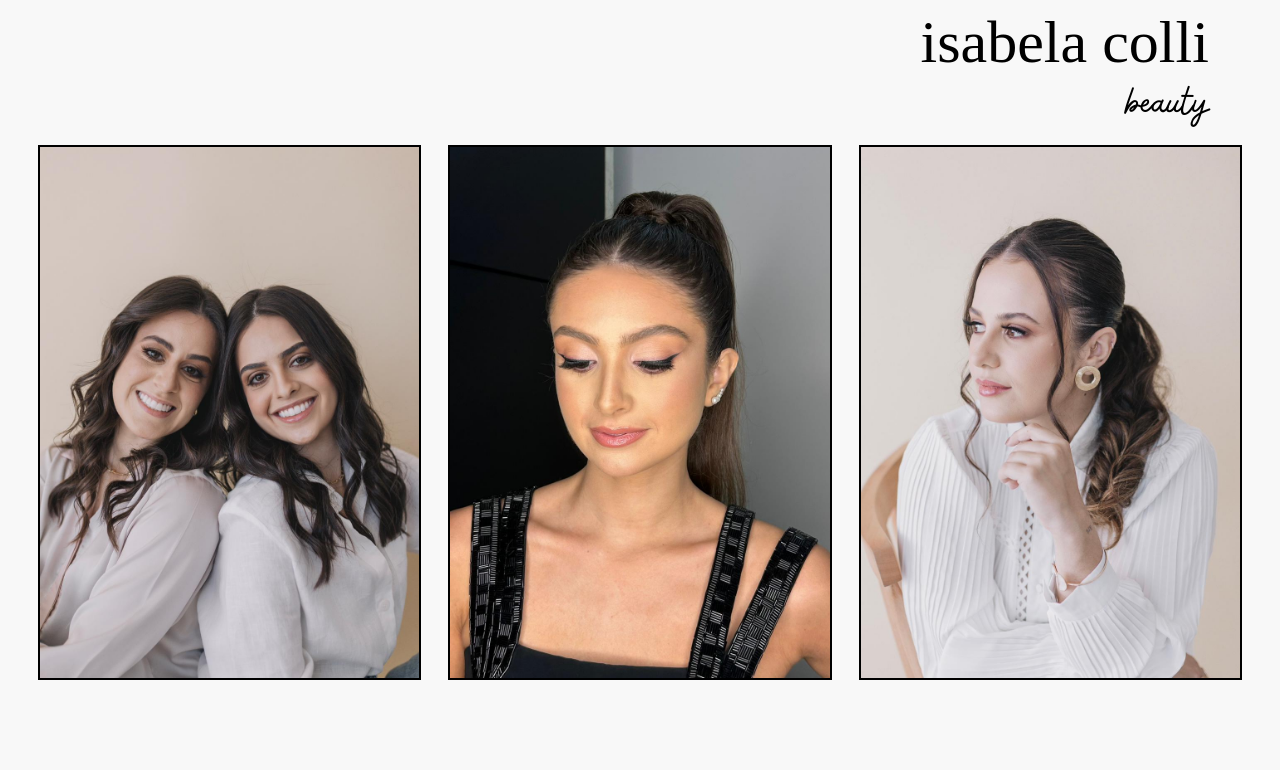
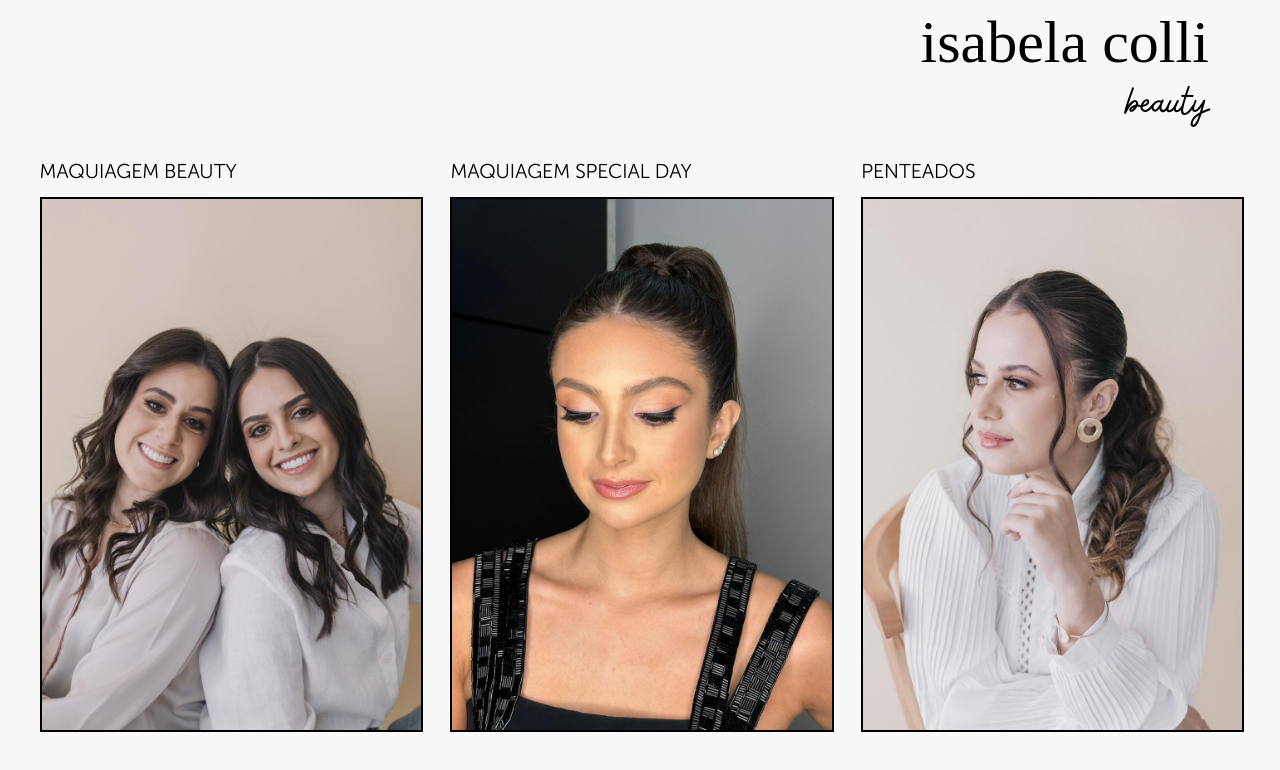
Before and after one commit to gabrielscapim/frontend-schedule-your-beauty, a React (Vite) app: page / in a window 1280 px wide. Shown: the top 770 px of the page. Built offline with nearby package versions, Linux system fonts and the light colour scheme; a web font is replaced by a local one.

Commit message:
feat: production card text and styles

```diff
--- a/src/App.css
+++ b/src/App.css
@@ -8,6 +8,11 @@
     src: url('../public/fonts/bellaboo-1.ttf') format('truetype');
 }
 
+@font-face {
+    font-family: 'MuseoSansRounded-300';
+    src: url('../public/fonts/MuseoSansRounded-300.ttf') format('truetype');
+}
+
 body {
     background-color: #f8f8f8;
 }
--- a/src/components/Header/Header.module.css
+++ b/src/components/Header/Header.module.css
@@ -3,7 +3,7 @@
     display: flex;
     flex-direction: column;
     align-items: flex-end;
-    margin-bottom: 16px;
+    margin-bottom: 32px;
 }
 
 .header-container {
--- a/src/components/ProductionCard/ProductionCard.jsx
+++ b/src/components/ProductionCard/ProductionCard.jsx
@@ -1,15 +1,16 @@
 /* eslint-disable react/prop-types */
 import styles from './ProductionCard.module.css';
 
-function ProductionCard({ src }) {
+function ProductionCard({ name, src }) {
   return (
-    <div className={ styles['production-card-container'] }>
+    <button className={ styles['production-card-container'] }>
+      <span>{ name.toUpperCase() }</span>
       <img
         src={ src }
         alt="production-main"
         className={ styles['production-card-image'] }
       />
-    </div>
+    </button>
   );
 }
 
--- a/src/components/ProductionCard/ProductionCard.module.css
+++ b/src/components/ProductionCard/ProductionCard.module.css
@@ -1,12 +1,22 @@
 .production-card-container {
-    font-family: 'Athena';
+    font-family: 'MuseoSansRounded-300';
     display: flex;
     flex-direction: column;
-    align-items: center;
     width: 30%;
+    font-size: 20px;
+    border: none;
+    padding: 0;
+    background-color: transparent;
+    cursor: pointer;
 }
 
 .production-card-image {
     width: 100%;
     border: 2px solid black;
+    position: relative;
+    margin-top: 12px;
 }
+
+.production-card-container:hover {
+    transform: scale(1.03);
+}
--- a/src/pages/PageMain.jsx
+++ b/src/pages/PageMain.jsx
@@ -4,17 +4,27 @@ import styles from './PageMain.module.css';
 /* eslint-disable sonarjs/no-duplicate-string */
 function PageMain() {
   const productionsTest = [
-    '../../public/images/primeira.jpeg',
-    '../../public/images/segunda.jpeg',
-    '../../public/images/terceira.jpeg',
+    {
+      src: '../../public/images/primeira.jpeg',
+      name: 'maquiagem beauty',
+    },
+    {
+      src: '../../public/images/segunda.jpeg',
+      name: 'maquiagem special day',
+    },
+    {
+      src: '../../public/images/terceira.jpeg',
+      name: 'penteados',
+    },
   ];
 
   return (
     <section className={ styles['productions-container'] }>
-      { productionsTest.map((production, index) => (
+      { productionsTest.map(({ src, name }) => (
         <ProductionCard
-          key={ `production-main-${index}` }
-          src={ production }
+          key={ name }
+          name={ name }
+          src={ src }
         />
       )) }
     </section>
```
Also changed, not shown: public/fonts/MuseoSansRounded-300.ttf (added).
